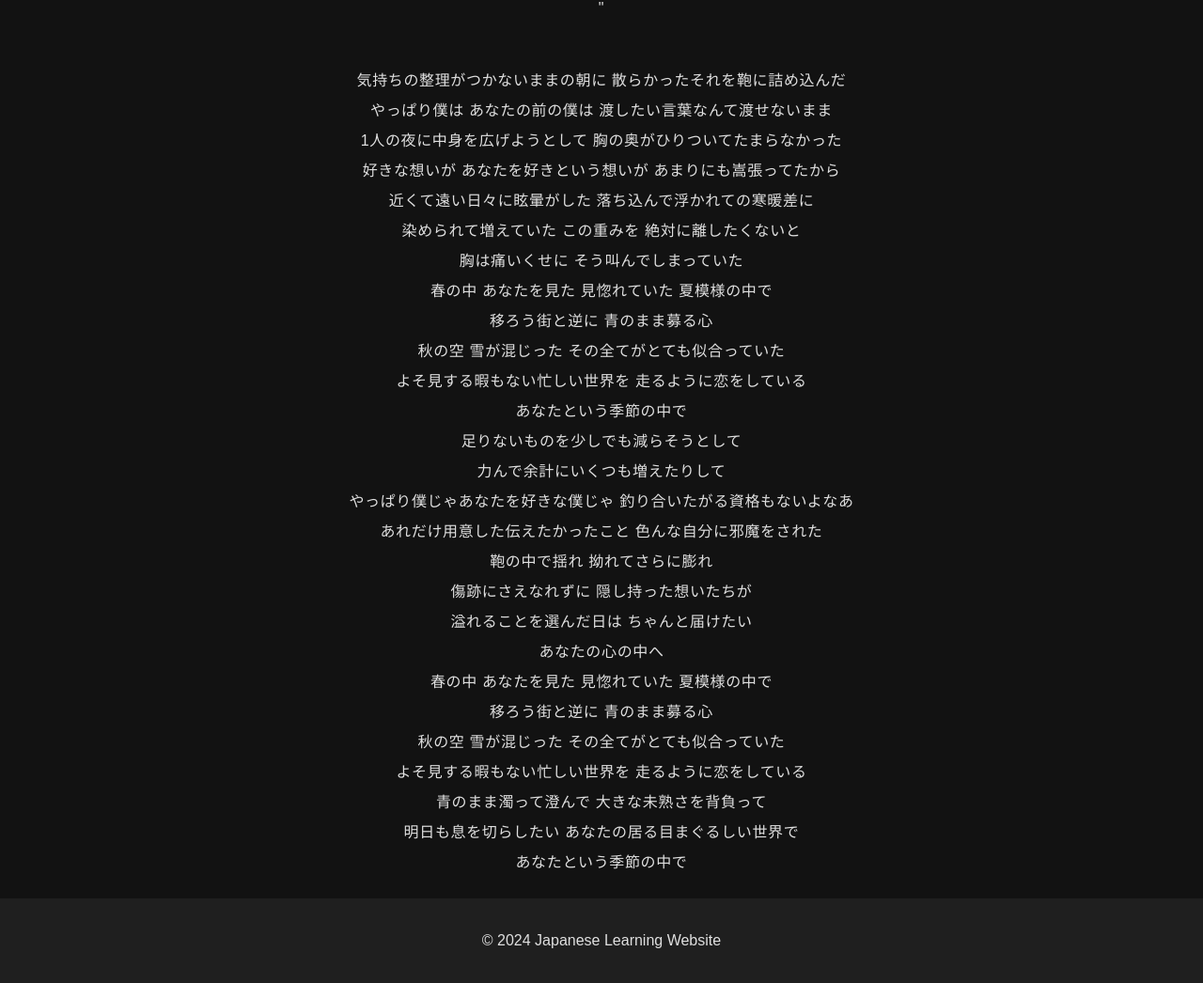
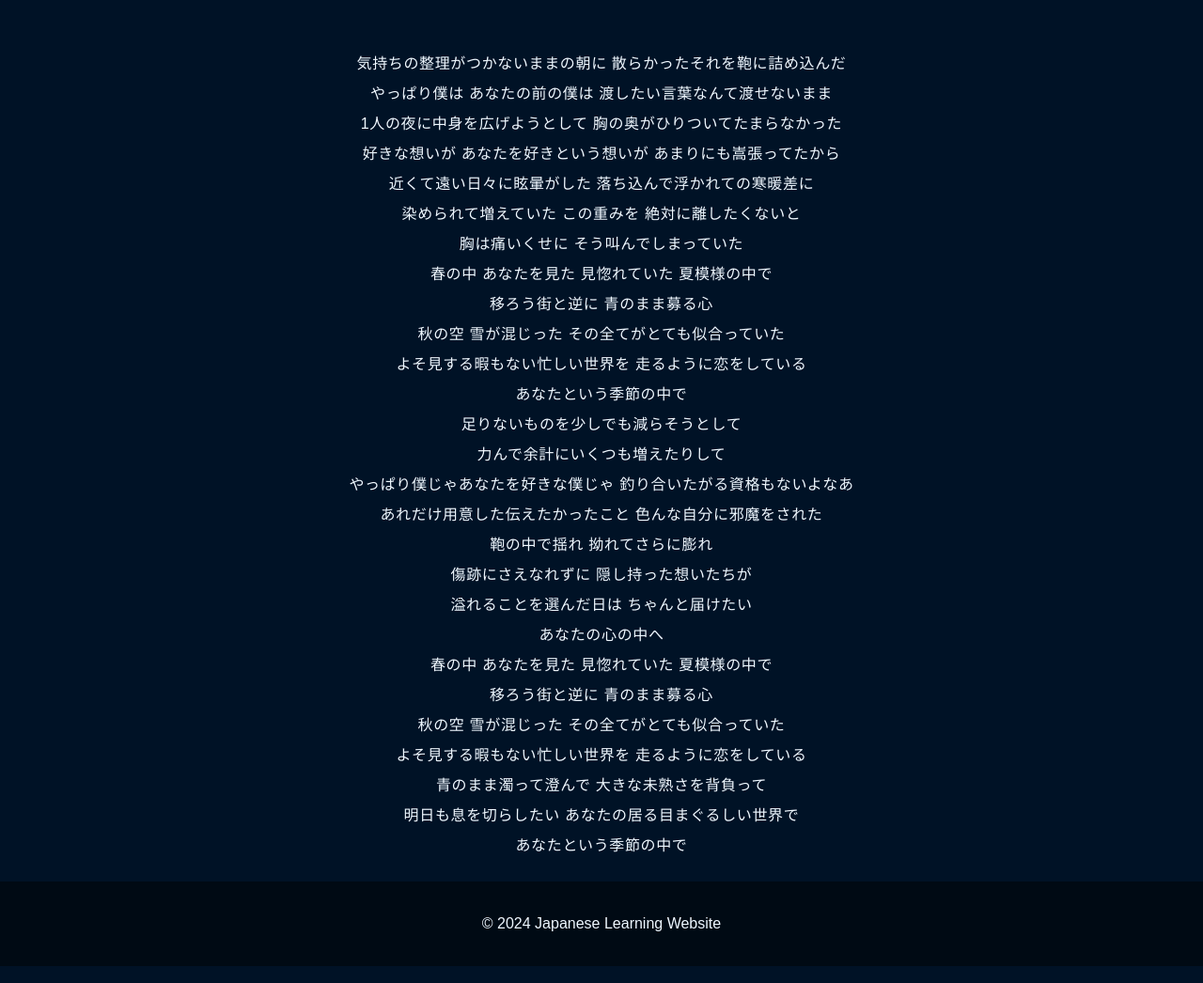
Before and after one commit to wichayac/Higedan-Bridge, a Flask app: template templates/lyrics.html in a window 1280 px wide. Shown: the part 576-1622 px from the top of the page at 94% size. Run offline with Flask 3, Linux system fonts and the light colour scheme; the template is opened without the code that fills it, so the values that code supplies are empty; a map, chart or similar area stays blank.

Commit message:
Feature: implement automated song-themed styling based on page title

```diff
--- a/static/css/style.css
+++ b/static/css/style.css
@@ -76,7 +76,7 @@
 }
 
 ::selection {
-    background: rgb(103, 255, 204);
+    background: var(--accent-color);
   }
 
 .language-button {
@@ -112,3 +112,10 @@
 .fade-out {
     opacity: 0;
 }
+
+body.theme-same-blue {
+    --bg-color: #001226;
+    --header-bg: #000a14;
+    --accent-color: #87CEEB;
+    --text-color: #f0f8ff;
+}
--- a/static/js/script.js
+++ b/static/js/script.js
@@ -134,4 +134,23 @@
         currentLang = 'jp';
         toggleLanguage();
     }
+
+    const lyricElement = document.getElementById('lyric-content');
+    if (lyricElement) {
+        const songName = document.title.trim().toLowerCase().replace(/\s+/g, '-'); /* Such as Same Blue to same-blue */
+        applyTheme(songName);
+    } else {
+        applyTheme(); // Default for Home
+    }
 }
+
+function applyTheme(themeName) {
+    const classes = document.body.classList;
+    const themeClasses = Array.from(classes).filter(c => c.startsWith('theme-'));
+
+    themeClasses.forEach(c => document.body.classList.remove(c));
+
+    if (themeName) {
+        document.body.classList.add(`theme-${themeName}`);
+    }
+}
--- a/templates/index.html
+++ b/templates/index.html
@@ -6,7 +6,7 @@
     <link rel="stylesheet" href="../static/css/style.css">
     <title>ヒゲダンの架け橋</title>
 </head>
-<body style="background-color:rgb(255, 230, 234)">
+<body>
     <header>
         <h1 id="website-title">ヒゲダンの架け橋</h1>
         <nav>
--- a/templates/lyrics.html
+++ b/templates/lyrics.html
@@ -5,10 +5,10 @@
     <meta charset="UTF-8">
     <meta name="viewport" content="width=device-width, initial-scale=1.0">
     <link rel="stylesheet" href="../static/css/style.css">
-    <title>Lyrics</title>
+    <title>Same Blue</title>
 </head>
 
-<body style="background-color:rgb(255, 230, 234)">
+<body>
     <header>
         <h1 id="website-title">ヒゲダンの架け橋</h1>
         <nav>
@@ -22,7 +22,7 @@
     <div class="music-player">
         <iframe src="https://open.spotify.com/embed/track/2cupzYHOSLmMqDHRVQfI9j?utm_source=generator"
         width="100%" height="352" frameBorder="0" allowfullscreen="" allow="autoplay; clipboard-write; encrypted-media;
-        fullscreen; picture-in-picture" loading="lazy"></iframe>"
+        fullscreen; picture-in-picture" loading="lazy"></iframe>
     </div>
 
     <div id="lyric-content" class="lyrics-text">
```
Also changed, not shown: templates/index-jp.html (deleted, +0 -29 lines).
